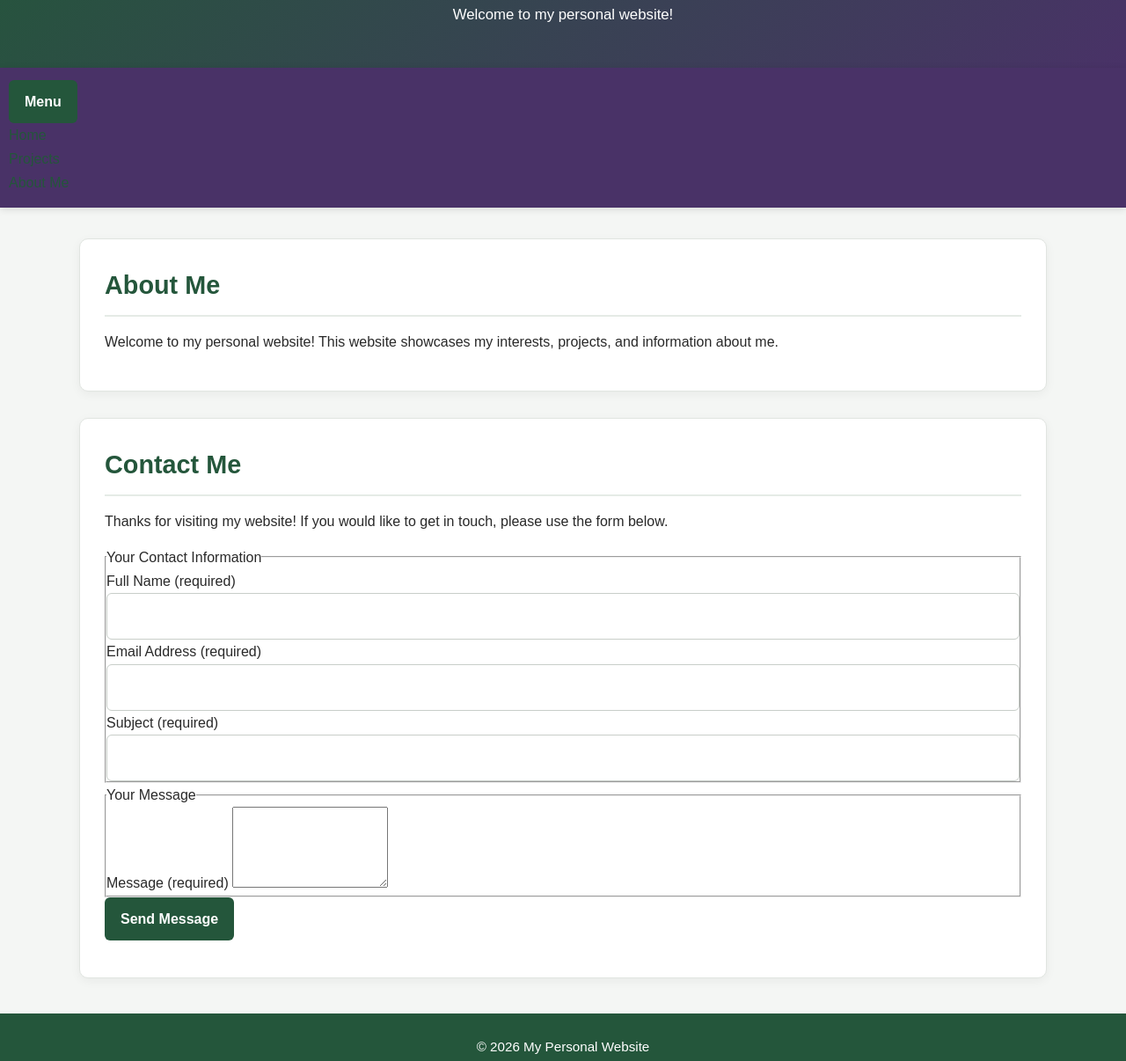
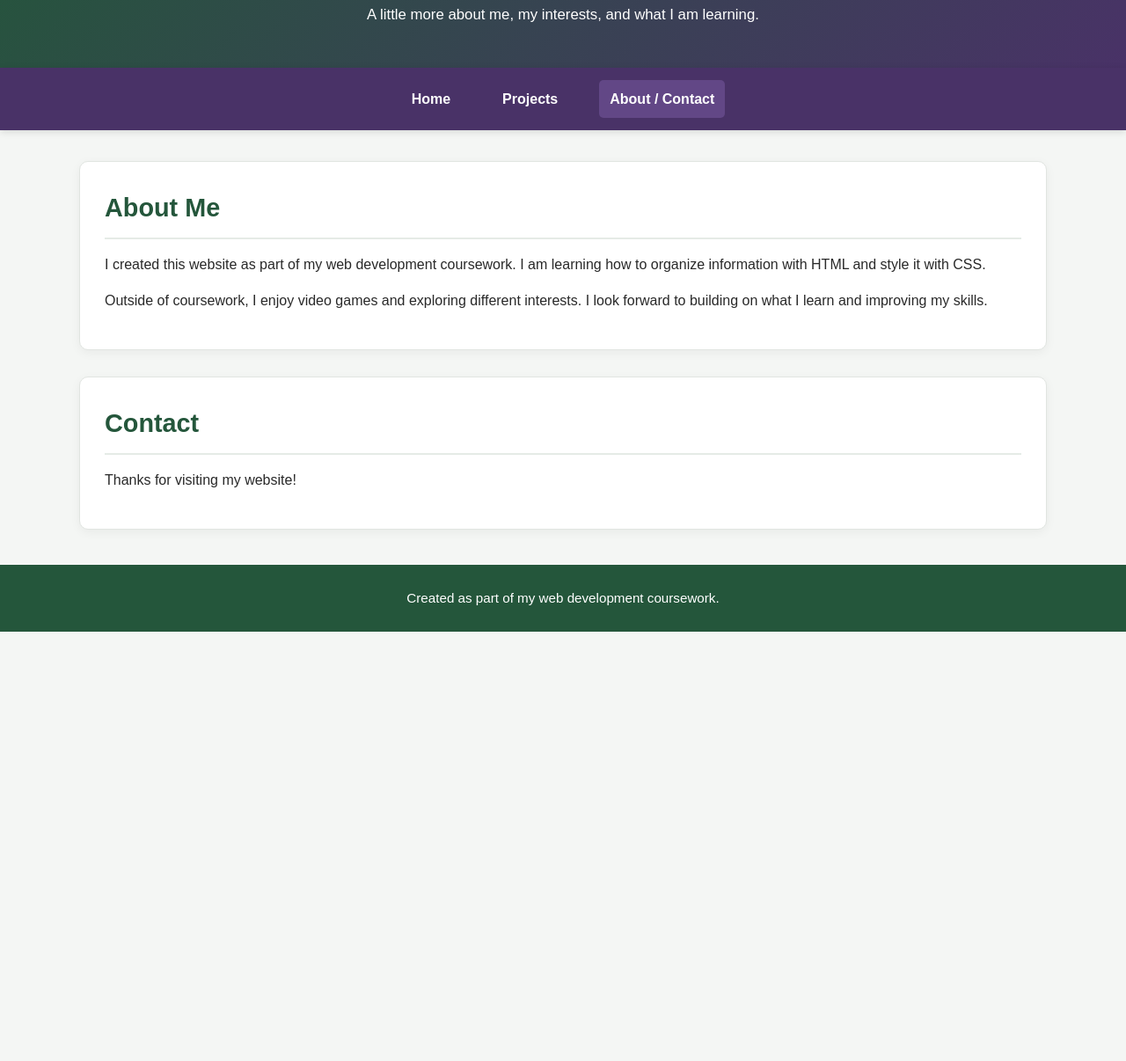
Before and after one commit to dilorenzowarren-ctrl/MY-FIRST-WEB-PAGE, a plain HTML site: page about.html in a window 1280 px wide. Shown: the part 122-1328 px from the top of the page at 88% size. After the commit the page ends 840 px from the top, so only its background shows below. Drawn offline with Linux system fonts and the light colour scheme.

Commit message:
Revise About section and navigation links
Updated the 'About' section to provide more personal information and improved the navigation structure.

```diff
--- a/about.html
+++ b/about.html
@@ -1,184 +1,63 @@
 
 <!DOCTYPE html>
 <html lang="en">
-
 <head>
     <meta charset="UTF-8">
     <meta name="viewport" content="width=device-width, initial-scale=1.0">
-
-    <title>About Me | My Personal Website</title>
-
+    <meta name="description" content="Learn more about me and how to contact me.">
+    <title>About | My Personal Website</title>
     <link rel="stylesheet" href="style.css">
     <script src="script.js" defer></script>
 </head>
-
 <body>
 
-    <a class="skip-link" href="#main-content">
-        Skip to main content
-    </a>
+<a class="skip-link" href="#main-content">Skip to main content</a>
 
 <header>
-        <h1>About Me</h1>
+    <h1 id="main-title">About Me</h1>
     <div class="content-box">
-            <p>Welcome to my personal website!</p>
+        <p>A little more about me, my interests, and what I am learning.</p>
     </div>
 </header>
 
 <nav aria-label="Main navigation">
-
-        <button
-            type="button"
-            id="menu-toggle"
-            aria-expanded="false"
-            aria-controls="nav-list">
+    <button type="button" class="menu-toggle"
+            aria-expanded="false" aria-controls="nav-links">
         Menu
     </button>
 
-        <ul id="nav-list">
+    <ul class="nav-links" id="nav-links">
         <li><a href="index.html">Home</a></li>
         <li><a href="projects.html">Projects</a></li>
-            <li><a href="about.html" aria-current="page">About Me</a></li>
+        <li><a href="about.html" aria-current="page">About / Contact</a></li>
     </ul>
-
 </nav>
 
 <main id="main-content">
 
     <section id="about">
-
         <h2>About Me</h2>
-
         <p>
-                Welcome to my personal website! This website
-                showcases my interests, projects, and information
-                about me.
+            I created this website as part of my web development coursework.
+            I am learning how to organize information with HTML and style
+            it with CSS.
         </p>
-
+        <p>
+            Outside of coursework, I enjoy video games and exploring
+            different interests. I look forward to building on what
+            I learn and improving my skills.
+        </p>
     </section>
 
     <section id="contact">
-
-            <h2>Contact Me</h2>
-
-            <p>
-                Thanks for visiting my website! If you would like
-                to get in touch, please use the form below.
-            </p>
-
-            <form id="contact-form" novalidate>
-
-                <fieldset>
-
-                    <legend>Your Contact Information</legend>
-
-                    <div class="form-group">
-
-                        <label for="name">
-                            Full Name (required)
-                        </label>
-
-                        <input
-                            type="text"
-                            id="name"
-                            name="name"
-                            autocomplete="name"
-                            required
-                            aria-describedby="name-error">
-
-                        <span
-                            class="field-error"
-                            id="name-error"
-                            aria-live="polite"></span>
-
-                    </div>
-
-                    <div class="form-group">
-
-                        <label for="email">
-                            Email Address (required)
-                        </label>
-
-                        <input
-                            type="email"
-                            id="email"
-                            name="email"
-                            autocomplete="email"
-                            required
-                            aria-describedby="email-error">
-
-                        <span
-                            class="field-error"
-                            id="email-error"
-                            aria-live="polite"></span>
-
-                    </div>
-
-                    <div class="form-group">
-
-                        <label for="subject">
-                            Subject (required)
-                        </label>
-
-                        <input
-                            type="text"
-                            id="subject"
-                            name="subject"
-                            required
-                            aria-describedby="subject-error">
-
-                        <span
-                            class="field-error"
-                            id="subject-error"
-                            aria-live="polite"></span>
-
-                    </div>
-
-                </fieldset>
-
-                <fieldset>
-
-                    <legend>Your Message</legend>
-
-                    <div class="form-group">
-
-                        <label for="message">
-                            Message (required)
-                        </label>
-
-                        <textarea
-                            id="message"
-                            name="message"
-                            rows="6"
-                            required
-                            aria-describedby="message-error"></textarea>
-
-                        <span
-                            class="field-error"
-                            id="message-error"
-                            aria-live="polite"></span>
-
-                    </div>
-
-                </fieldset>
-
-                <button type="submit">
-                    Send Message
-                </button>
-
-                <p
-                    id="form-status"
-                    role="status"
-                    aria-live="polite"></p>
-
-            </form>
-
+        <h2>Contact</h2>
+        <p>Thanks for visiting my website!</p>
     </section>
 
 </main>
 
 <footer>
-        <p>&copy; 2026 My Personal Website</p>
+    <p>Created as part of my web development coursework.</p>
 </footer>
 
 </body>
```
Lines whose indentation alone changed are shown as unchanged.
